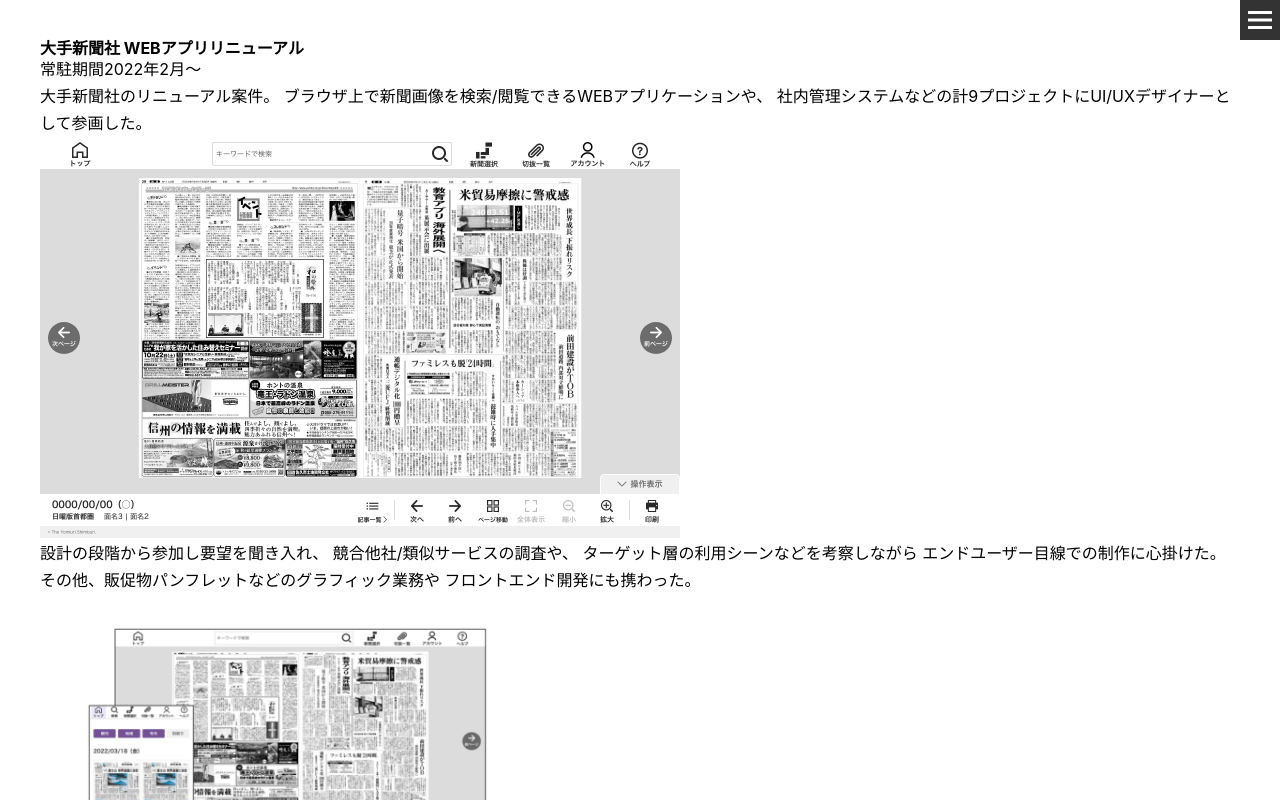
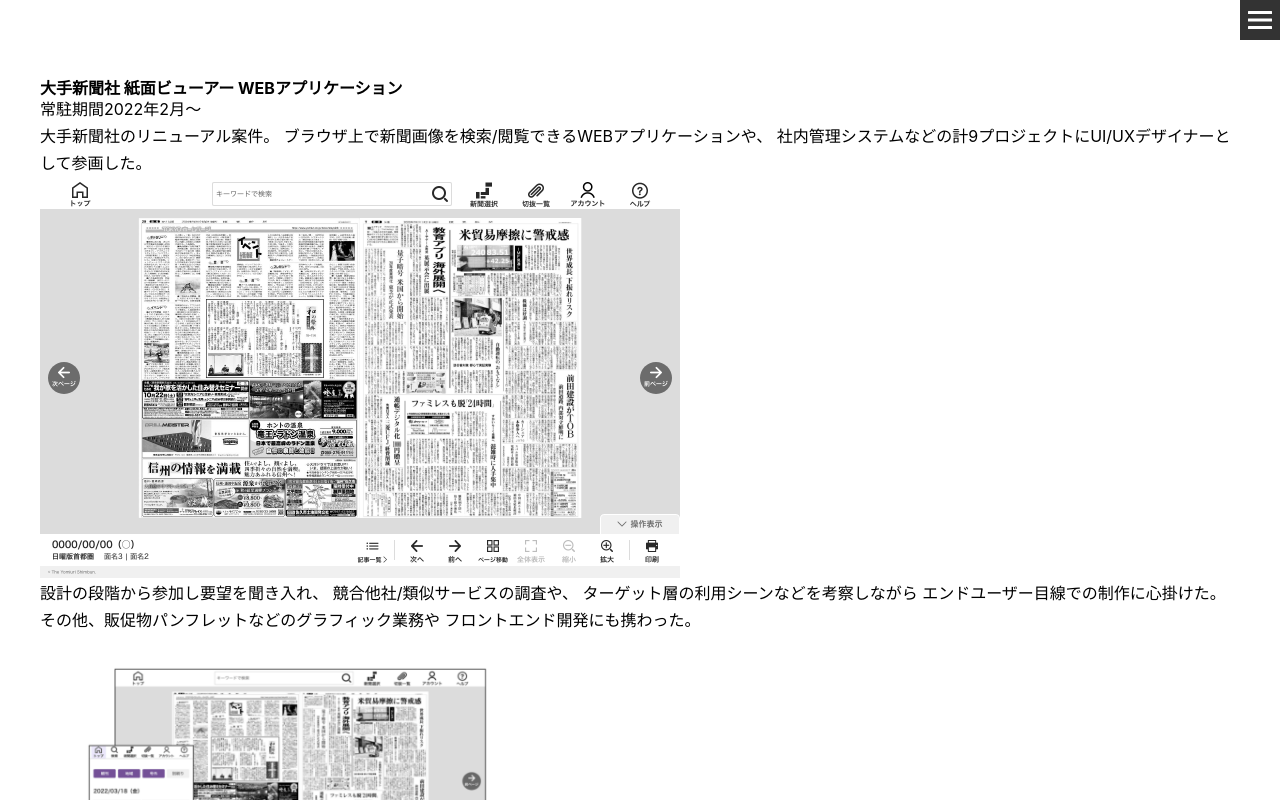
Before and after one commit to takeyodesu/takeyo-projects, a Vue app in the folder takeyo/: page /web in a window 1280 px wide. Shown: the top 800 px of the page. Built offline with nearby package versions, Linux system fonts and the light colour scheme.

Commit message:
[scss]layout変更

```diff
--- a/takeyo/src/App.vue
+++ b/takeyo/src/App.vue
@@ -20,9 +20,7 @@
         </div>
       </div>
     </div>
-    <div class="l-content">
-      <RouterView />
-    </div>
+    <RouterView />
   </main>
 </template>
 
--- a/takeyo/src/scss/pages/_work.scss
+++ b/takeyo/src/scss/pages/_work.scss
@@ -4,9 +4,6 @@
 
 .p-work {
   padding-top: 80px;
-  @include module.mixin-mq(pc) {
-    padding-top: 0;
-  }
 }
 .p-workImage img {
   width: 100%;
--- a/takeyo/src/views/TopView.vue
+++ b/takeyo/src/views/TopView.vue
@@ -1,8 +1,9 @@
 <template>
-  <section>
+  <div>
     <div class="p-mv u-sp">
       <img :src="getImageUrl('800x800.png')" />
     </div>
+    <section class="l-content">
       <h2>works</h2>
       <div class="p-list">
         <RouterLink to="/web" class="p-listItem">
@@ -12,7 +13,10 @@
           ></ListItem
         ></RouterLink>
         <RouterLink to="/shikikakuijou" class="p-listItem">
-        <ListItem :image="getImageUrl('02-01.png')" title="色覚異常"></ListItem>
+          <ListItem
+            :image="getImageUrl('02-01.png')"
+            title="色覚異常"
+          ></ListItem>
         </RouterLink>
         <RouterLink to="/poster" class="p-listItem">
           <ListItem
@@ -35,6 +39,7 @@
       </div>
       <About></About>
     </section>
+  </div>
 </template>
 
 <script>
--- a/takeyo/src/views/Work01View.vue
+++ b/takeyo/src/views/Work01View.vue
@@ -1,6 +1,6 @@
 <template>
-  <div class="p-work">
-    <h1>大手新聞社 WEBアプリリニューアル</h1>
+  <div class="p-work l-content">
+    <h1>大手新聞社 紙面ビューアー WEBアプリケーション</h1>
     <p class="p-workText">
       常駐期間2022年2月〜<br />
       大手新聞社のリニューアル案件。
--- a/takeyo/src/views/Work02View.vue
+++ b/takeyo/src/views/Work02View.vue
@@ -1,5 +1,5 @@
 <template>
-  <div class="p-work">
+  <div class="p-work l-content">
     <h1>色覚異常 instagram</h1>
     <p class="p-workText">
       2019年学生時代制作課題<br />
--- a/takeyo/src/views/Work03View.vue
+++ b/takeyo/src/views/Work03View.vue
@@ -1,5 +1,5 @@
 <template>
-  <div class="p-work">
+  <div class="p-work l-content">
     <h1>映画ポスター</h1>
     <p class="p-workText">
       2019年制作物 二人体制の共同作品<br />
--- a/takeyo/src/views/Work04View.vue
+++ b/takeyo/src/views/Work04View.vue
@@ -1,5 +1,5 @@
 <template>
-  <div class="p-work">
+  <div class="p-work l-content">
     <h1>グラフィック</h1>
     <p class="p-workText">バナー、ロゴ、印刷物などのグラフィック制作</p>
     <div class="p-workImage">
--- a/takeyo/src/views/Work05View.vue
+++ b/takeyo/src/views/Work05View.vue
@@ -1,5 +1,5 @@
 <template>
-  <div class="p-work">
+  <div class="p-work l-content">
     <h1>動物病院移転LP</h1>
     <p class="p-workText">
       2021年作成。掲載期間は移転前後の約1〜2ヶ月。<br />
```
Lines whose indentation alone changed are shown as unchanged.
